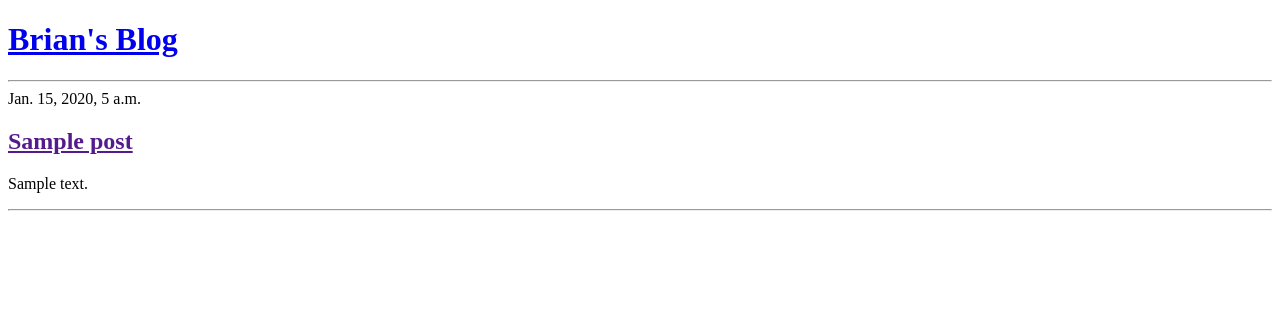
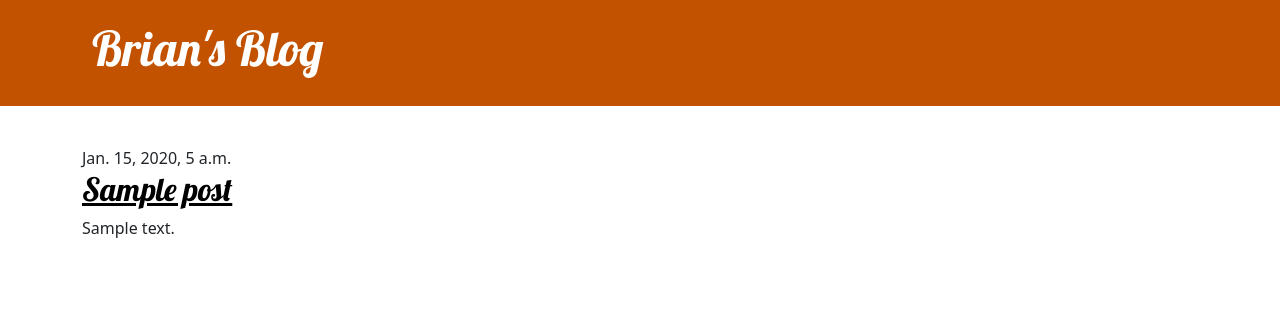
Before and after one commit to Brivost/my-first-blog, a Django app: page / in a window 1280 px wide. Shown: the top 309 px of the page. Run offline with Django 3.2, Linux system fonts and the light colour scheme; tables that the repository leaves empty hold one stand-in row (values such as "Sample post").

Commit message:
another commit

```diff
--- /dev/null
+++ b/blog/static/css/blog.css
@@ -0,0 +1,70 @@
+.page-header {
+    background-color: #C25100;
+    margin-top: 0;
+    margin-bottom: 40px;
+    padding: 20px 20px 20px 40px;
+}
+
+.page-header h1,
+.page-header h1 a,
+.page-header h1 a:visited,
+.page-header h1 a:active {
+    color: #ffffff;
+    font-size: 36pt;
+    text-decoration: none;
+}
+
+h1,
+h2,
+h3,
+h4 {
+    font-family: 'Lobster', cursive;
+}
+
+.date {
+    color: #828282;
+}
+
+.save {
+    float: right;
+}
+
+.post-form textarea,
+.post-form input {
+    width: 100%;
+}
+
+.top-menu,
+.top-menu:hover,
+.top-menu:visited {
+    color: #ffffff;
+    float: right;
+    font-size: 26pt;
+    margin-right: 20px;
+}
+
+.post {
+    margin-bottom: 70px;
+}
+
+.post h2 a,
+.post h2 a:visited {
+    color: #000000;
+}
+
+.post > .date,
+.post > .actions {
+    float: right;
+}
+
+.btn-secondary,
+.btn-secondary:visited {
+    color: #C25100;
+    background: none;
+    border-color: #C25100;
+}
+
+.btn-secondary:hover {
+    color: #FFFFFF;
+    background-color: #C25100;
+}
--- /dev/null
+++ b/blog/templates/blog/base.html
@@ -0,0 +1,25 @@
+{% load static %}
+<!DOCTYPE html>
+<html>
+    <head>
+        <title>Brian's blog</title>
+        <link rel="stylesheet" href="https://cdn.jsdelivr.net/npm/bootstrap@5.1.3/dist/css/bootstrap.min.css" integrity="sha384-1BmE4kWBq78iYhFldvKuhfTAU6auU8tT94WrHftjDbrCEXSU1oBoqyl2QvZ6jIW3" crossorigin="anonymous">
+        <link href="//fonts.googleapis.com/css?family=Lobster&subset=latin,latin-ext" rel="stylesheet" type="text/css">
+        <link rel="stylesheet" href="{% static 'css/blog.css' %}">
+    </head>
+    <body>
+        <header class="page-header">
+            <div class="container">
+                <h1><a href="/">Brian's Blog</a></h1>
+            </div>
+        </header>
+        <main class="container">
+            <div class="row">
+                <div class="col">
+                    {% block content %}
+                    {% endblock %}
+                </div>
+            </div>
+        </main>
+    </body>
+</html>
--- a/blog/templates/blog/post_list.html
+++ b/blog/templates/blog/post_list.html
@@ -1,20 +1,13 @@
-<!DOCTYPE html>
-<html>
-    <head>
-        <title>Brian's blog</title>
-    </head>
-    <body>
-        <header>
-            <h1><a href="/">Brian's Blog</a></h1>
-        </header>
-        <hr>
-        {% for post in posts %}
-            <article>
-                <time>{{post.published_date}}</time>
-                <h2><a href="">{{post.title}}</a></h2>
-                <p>{{post.text|linebreaksbr}}</p>
-            </article>
-            <hr>
-        {% endfor %}
-    </body>
-</html>
+{% extends 'blog/base.html' %}
+
+{% block content %}
+    {% for post in posts %}
+        <article class="post">
+            <time class="time">
+                {{post.published_date}}
+            </time>
+            <h2><a href="">{{post.title}}</a></h2>
+            <p>{{post.text|linebreaksbr}}</p>
+        </article>
+    {% endfor %}
+{% endblock %}
```
